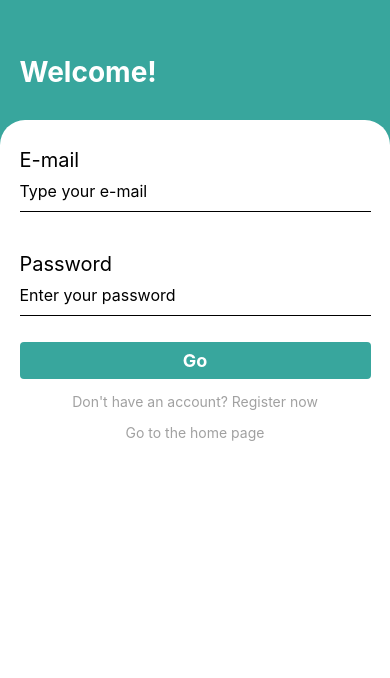
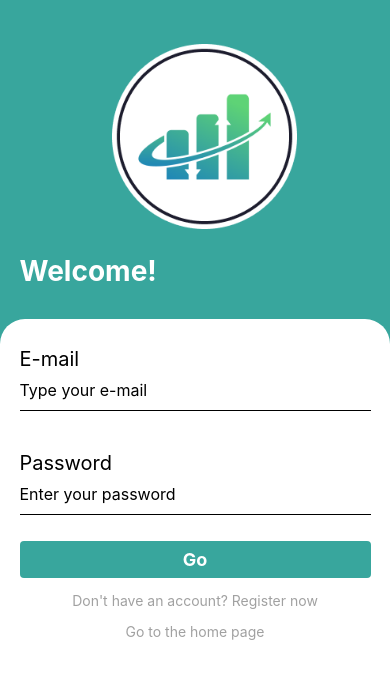
Before and after one commit to dsrivan/prj011-2022-AppLoginAnimation-ReactNative-Mobile, a React Native app: screen /SignIn in a window 390 px wide. Shown: the top 678 px of the page. Built offline with nearby package versions, Linux system fonts and the light colour scheme.

Commit message:
add logo image on login screen

```diff
--- a/src/pages/SignIn/index.js
+++ b/src/pages/SignIn/index.js
@@ -2,6 +2,7 @@ import React from "react";
 import {
     View,
     Text,
+    Image,
     StyleSheet,
     TextInput,
     TouchableOpacity
@@ -20,6 +21,11 @@ export default function SignIn() {
                 style={styles.containerHeader}
                 animation="fadeInLeft"
                 delay={500}>
+                <Animatable.Image
+                    style={styles.containerHeaderLogo}
+                    source={require('../../assets/logo.png')}
+                    resizeMode="contain"
+                />
                 <Text style={styles.message}>Welcome!</Text>
             </Animatable.View>
 
@@ -66,9 +72,15 @@ const styles = StyleSheet.create({
         backgroundColor: "#38A69D",
     },
     containerHeader: {
-        marginTop: "14%",
+        marginTop: "5%",
         marginBottom: "8%",
         paddingStart: "5%"
+    },
+    containerHeaderLogo: {
+        width: "50%",
+        alignSelf: "center",
+        marginTop: "0%",
+        marginBottom: "0%"
     },
     message: {
         fontSize: 28,
```
